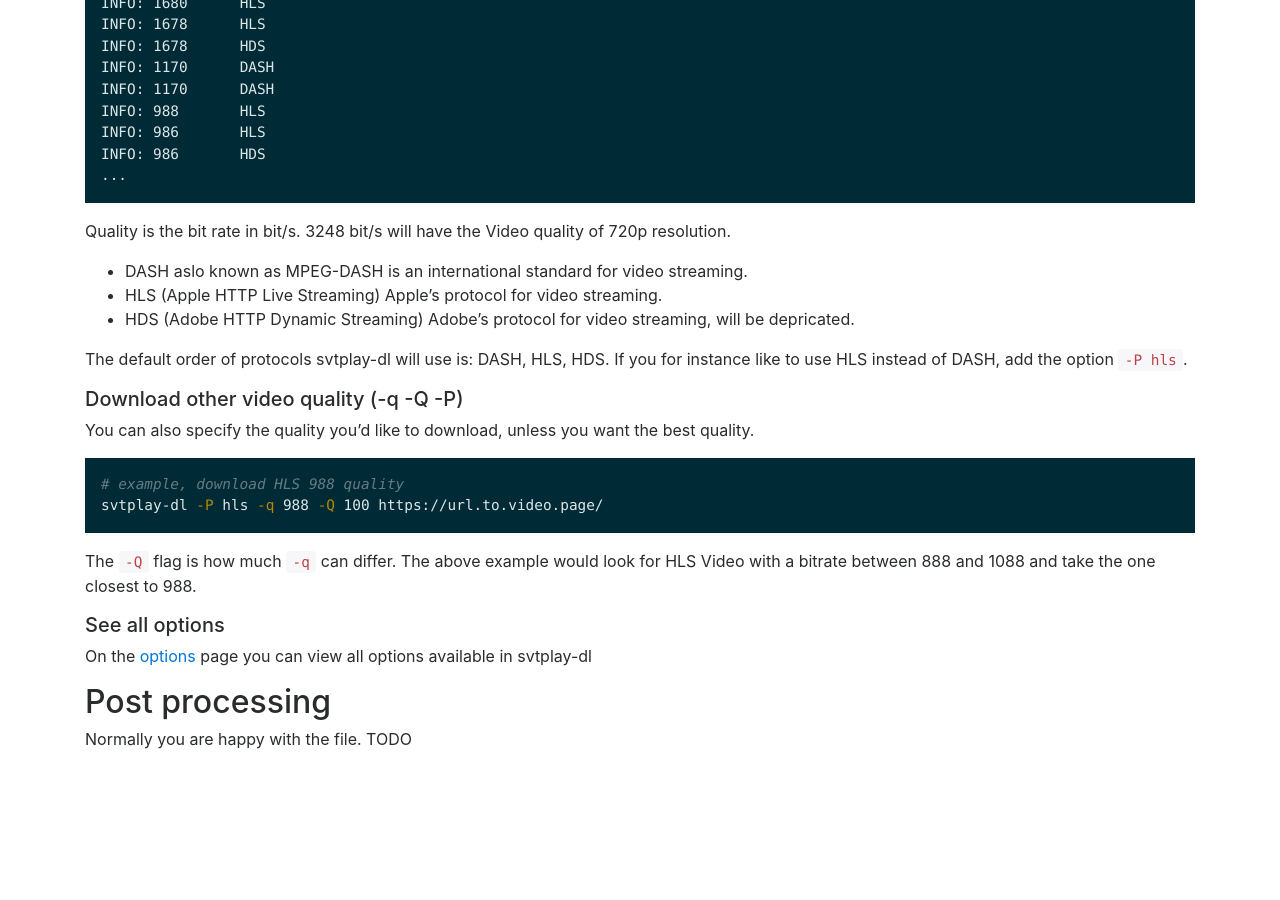
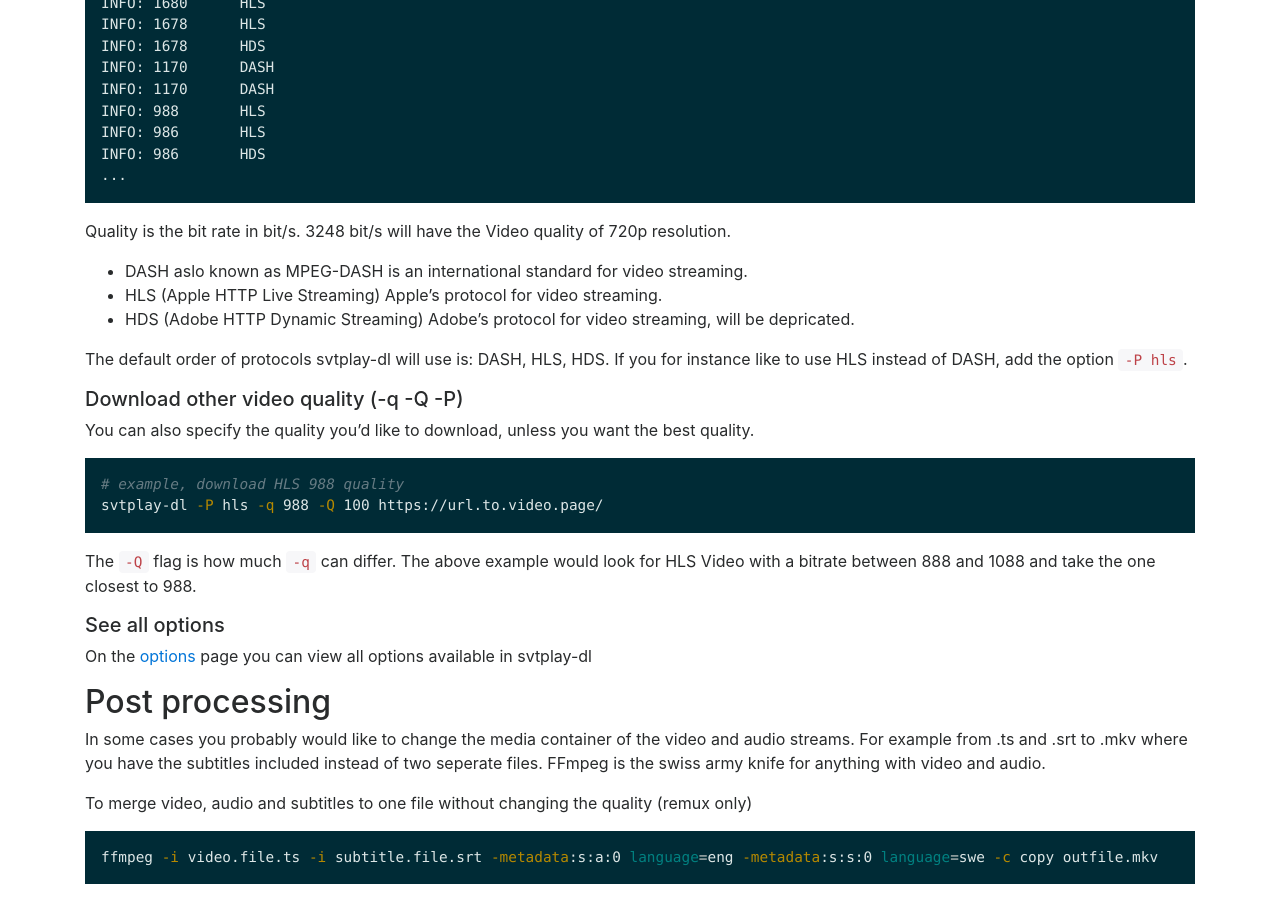
Before and after one commit to svtplay-dl/svtplay-dl.github.io, a Jekyll site: the page built from usage.md, in a window 1280 px wide and 900 px high, scrolled down 1141 px. Built offline with Jekyll 4.4.1, drawn with Linux system fonts in a browser that asks for light colours; nearby versions of some CDN libraries; before the commit the page ends 1908 px from its top, so only the background shows below that.

Commit message:
simple post processing example added

````diff
--- a/usage.md
+++ b/usage.md
@@ -91,5 +91,9 @@ On the [options]({{ site.baseurl }}{% link options.md %}) page you can view all
 
 ## Post processing
 
-Normally you are happy with the file.
-TODO
+In some cases you probably would like to change the media container of the video and audio streams. For example from .ts and .srt to .mkv where you have the subtitles included instead of two seperate files. FFmpeg is the swiss army knife for anything with video and audio.
+
+To merge video, audio and subtitles to one file without changing the quality (remux only)
+```bash
+ffmpeg -i video.file.ts -i subtitle.file.srt -metadata:s:a:0 language=eng -metadata:s:s:0 language=swe -c copy outfile.mkv
+```
````
